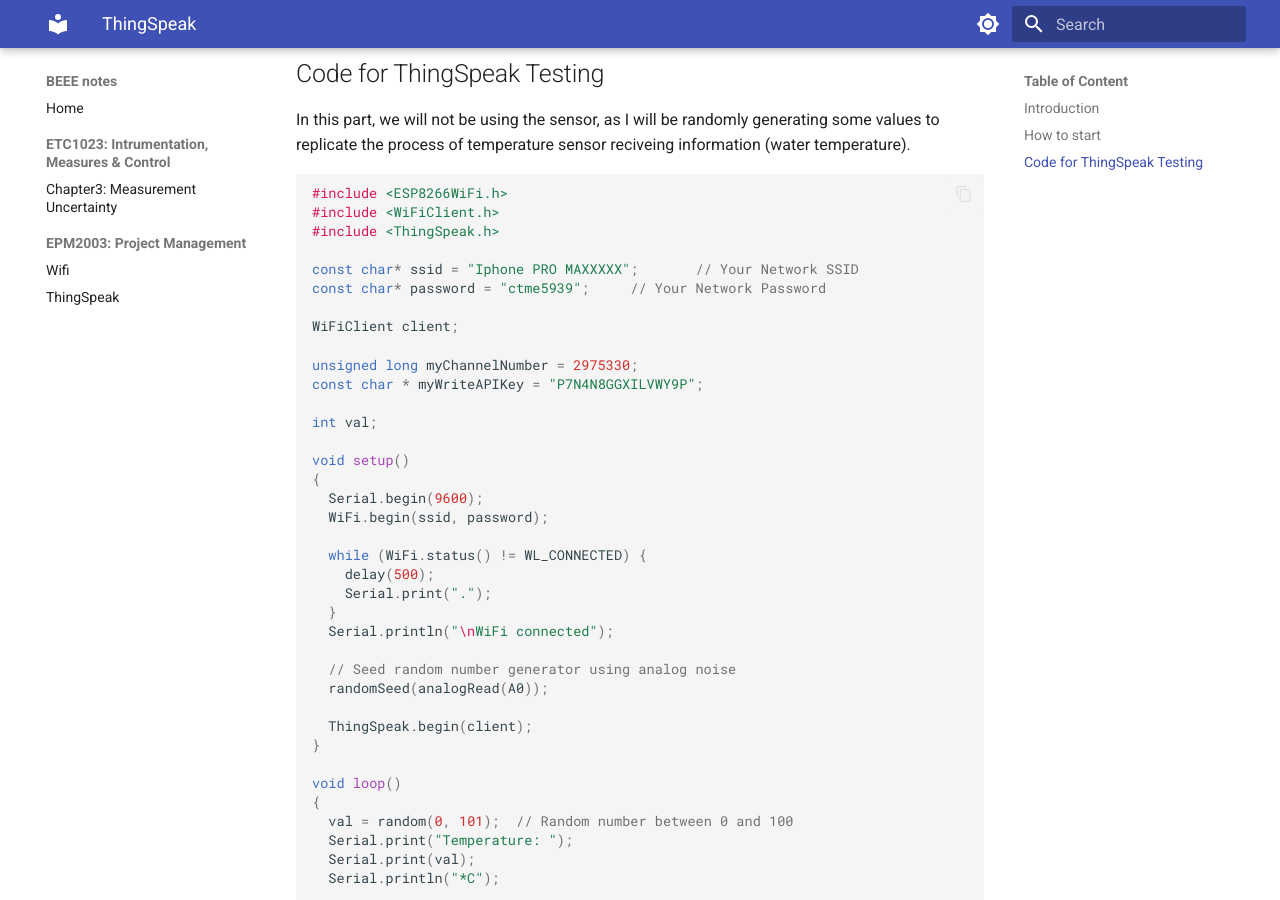
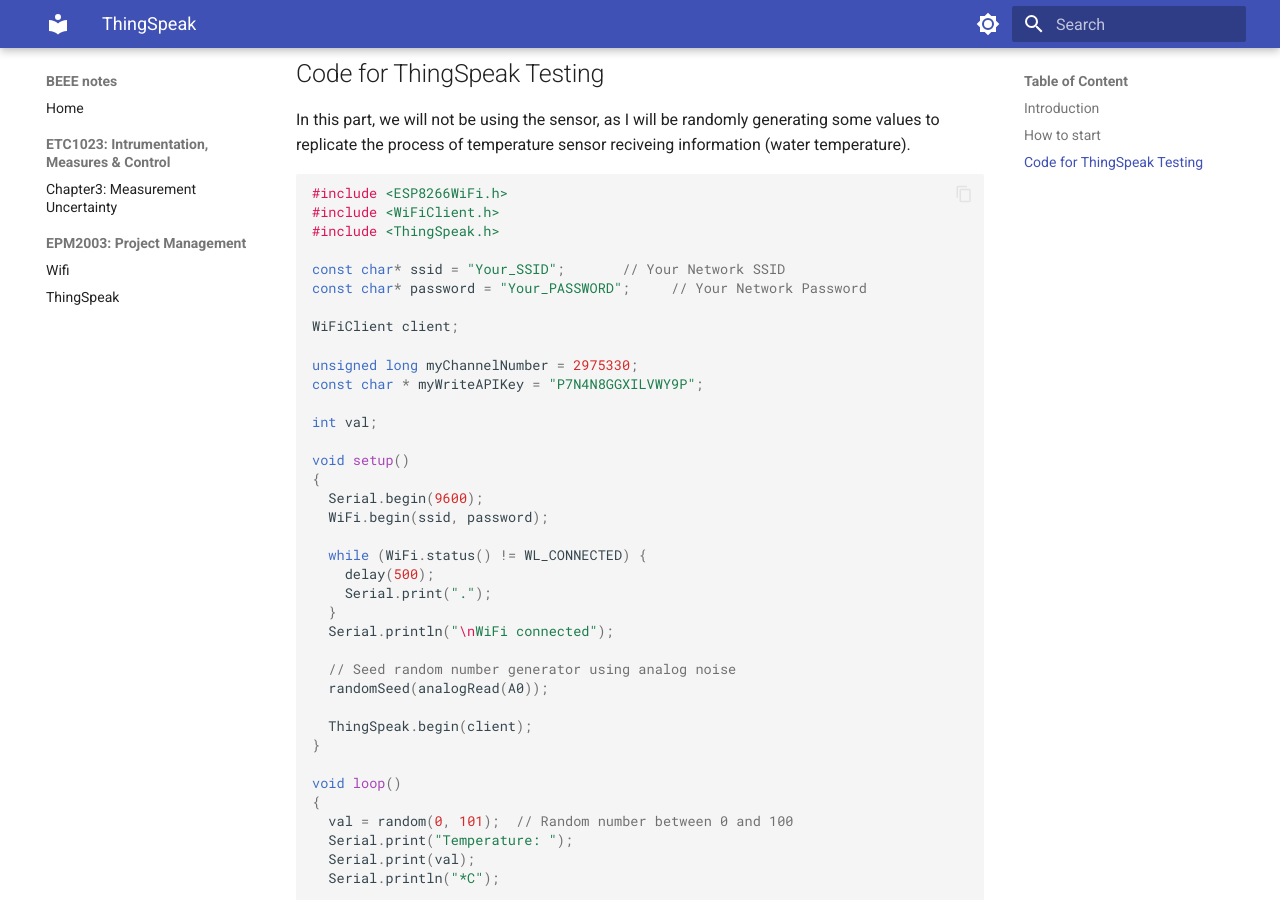
Before and after one commit to JoshuaOhYQ/BEEE, an MkDocs documentation site: the page built from docs/EPM2003 Project Management/ThingSpeak.md, in a window 1280 px wide and 900 px high, scrolled down 562 px. Built offline with MkDocs 1.6.1 and Material for MkDocs 9.7.7, drawn with Linux system fonts in a browser that asks for light colours.

Commit message:
thingspeak

```diff
--- a/docs/EPM2003 Project Management/ThingSpeak.md
+++ b/docs/EPM2003 Project Management/ThingSpeak.md
@@ -14,8 +14,8 @@
 #include <WiFiClient.h>
 #include <ThingSpeak.h>
 
-const char* ssid = "Iphone PRO MAXXXXX";       // Your Network SSID
-const char* password = "ctme5939";     // Your Network Password
+const char* ssid = "Your_SSID";       // Your Network SSID
+const char* password = "Your_PASSWORD";     // Your Network Password
 
 WiFiClient client;
 
```
